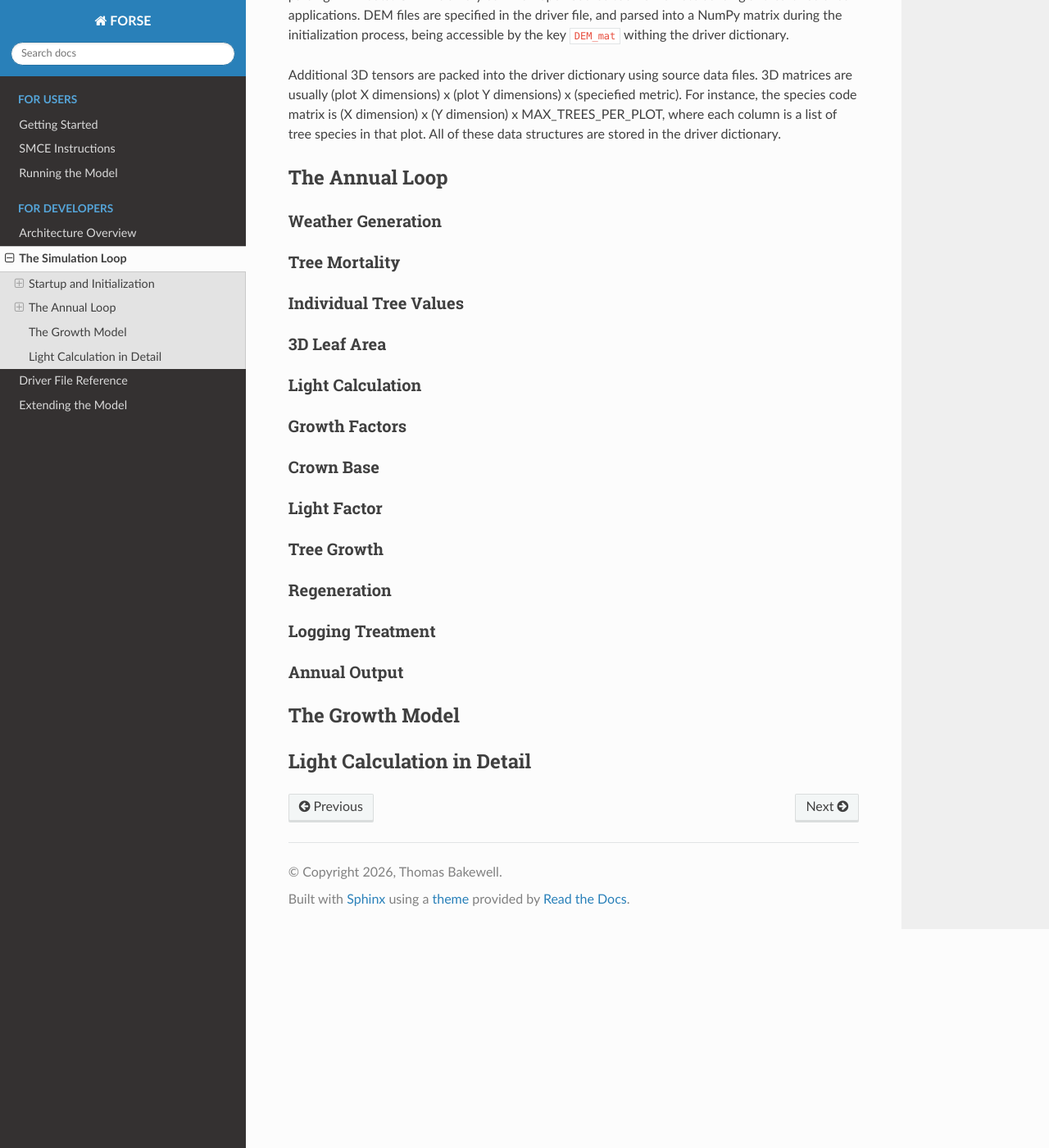
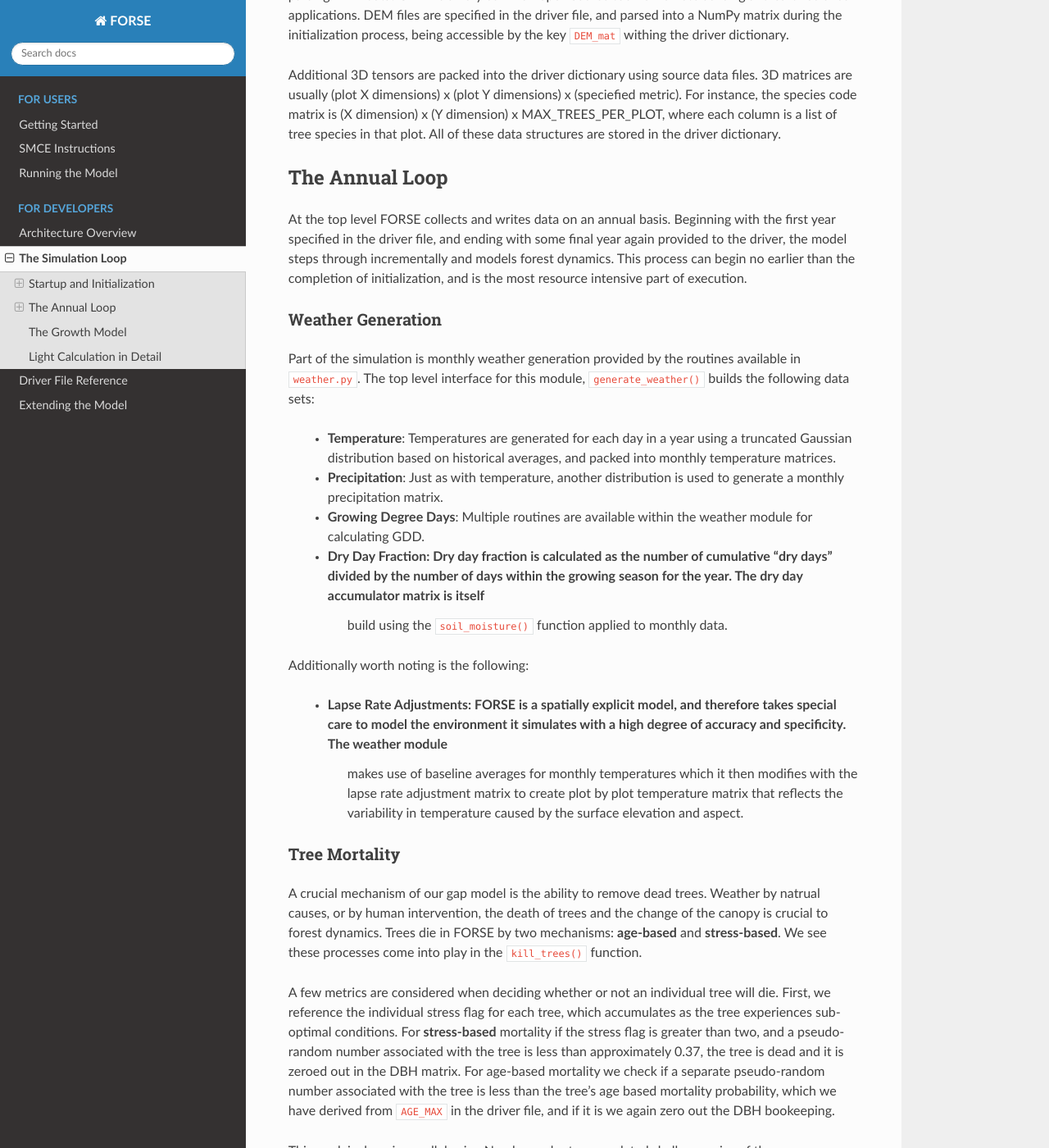
Before and after one commit to TBakewell25/FORSE-Documentation, a Sphinx documentation site: the page built from docs/source/pages/simulation.rst, in a window 1280 px wide and 1400 px high, scrolled down 744 px. Shown: the whole window at 82% size. Built offline with Sphinx 7.4.7 and the Read the Docs theme 3.1.0, drawn with Linux system fonts in a browser that asks for light colours; some of the changed text lies outside the part shown.

Commit message:
more simulation work

```diff
--- a/docs/source/pages/simulation.rst
+++ b/docs/source/pages/simulation.rst
@@ -49,6 +49,8 @@ are stored in the driver dictionary.
 
 
 
+
+
 The Annual Loop
 ---------------
 
@@ -56,23 +58,45 @@ The Annual Loop
    Each subsection below is one step in the loop. Fill in what each step does,
    which function(s) it calls, and what data it reads/writes.
 
+At the top level FORSE collects and writes data on an annual basis. Beginning with the first year specified in the driver file, and ending with some final year again provided to the driver,
+the model steps through incrementally and models forest dynamics. This process can begin no earlier than the completion of initialization, and is the most resource intensive part of execution.
+
 Weather Generation
 ^^^^^^^^^^^^^^^^^^
 
-.. generate_weather() — monthly temperature and precipitation matrices,
-   lapse rate adjustment from DEM elevation, GDD accumulation, dry day fraction.
+Part of the simulation is monthly weather generation provided by the routines available in ``weather.py``. The top level interface for this module, ``generate_weather()`` builds the following data sets:
+
+    * **Temperature**\: Temperatures are generated for each day in a year using a truncated Gaussian distribution based on historical averages, and packed into monthly temperature matrices.
+    * **Precipitation**\: Just as with temperature, another distribution is used to generate a monthly precipitation matrix.
+    * **Growing Degree Days**\: Multiple routines are available within the weather module for calculating GDD.
+    * **Dry Day Fraction**\: Dry day fraction is calculated as the number of cumulative "dry days" divided by the number of days within the growing season for the year. The dry day accumulator matrix is itself
+                                build using the ``soil_moisture()`` function applied to monthly data.
+
+Additionally worth noting is the following:
+
+    * **Lapse Rate Adjustments**\: FORSE is a spatially explicit model, and therefore takes special care to model the environment it simulates with a high degree of accuracy and specificity. The weather module
+                                    makes use of baseline averages for monthly temperatures which it then modifies with the lapse rate adjustment matrix to create plot by plot temperature matrix that
+                                    reflects the variability in temperature caused by the surface elevation and aspect.
 
 Tree Mortality
 ^^^^^^^^^^^^^^
 
-.. kill_trees() — two mortality mechanisms: age-based (species max age) and
-   stress-based (accumulated stress flags). Describe how a tree is "removed."
+A crucial mechanism of our gap model is the ability to remove dead trees. Weather by natrual causes, or by human intervention, the death of trees and the change of the canopy is crucial to forest
+dynamics. Trees die in FORSE by two mechanisms: **age-based** and **stress-based**. We see these processes come into play in the ``kill_trees()`` function.
+
+A few metrics are considered when deciding whether or not an individual tree will die. First, we reference the individual stress flag for each tree, which accumulates as the tree experiences sub-optimal
+conditions. For **stress-based** mortality if the stress flag is greater than two, and a pseudo-random number associated with the tree is less than approximately 0.37, the tree is dead and it is zeroed
+out in the DBH matrix. For age-based mortality we check if a separate pseudo-random number associated with the tree is less than the tree's age based mortality probability, which we have derived from
+``AGE_MAX`` in the driver file, and if it is we again zero out the DBH bookeeping.
+
+This work is done in parallel using Numba, and returns updated shallow copies of the aforementioned data structures.
 
 Individual Tree Values
 ^^^^^^^^^^^^^^^^^^^^^^
 
 .. compute_individual_tree_values() — converts DBH to height (via allomlib),
    then to leaf area, biomass, and basal area. Explain why this runs before light.
+The ``compute_individual_tree_values()`` from the ``create_specialized_driver_code.py``
 
 3D Leaf Area
 ^^^^^^^^^^^^
```
